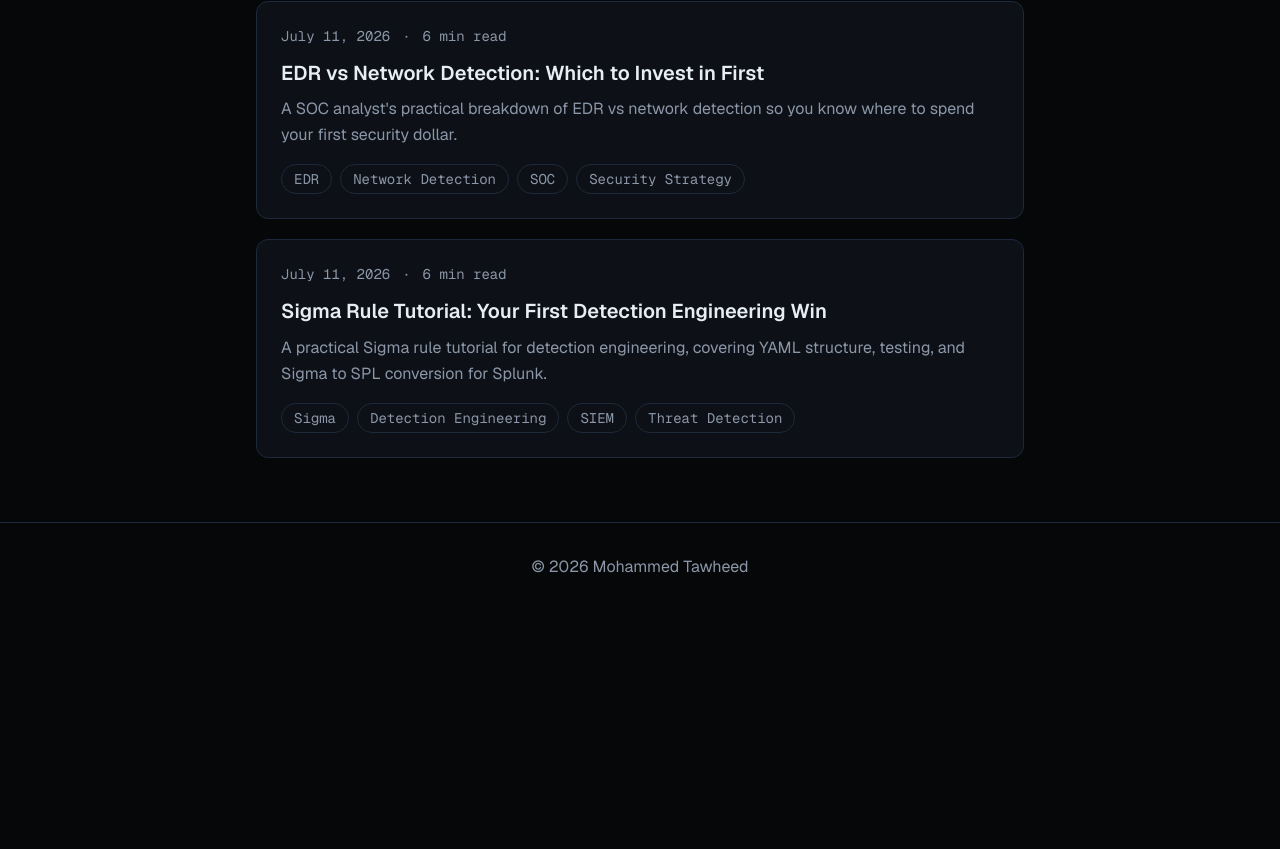
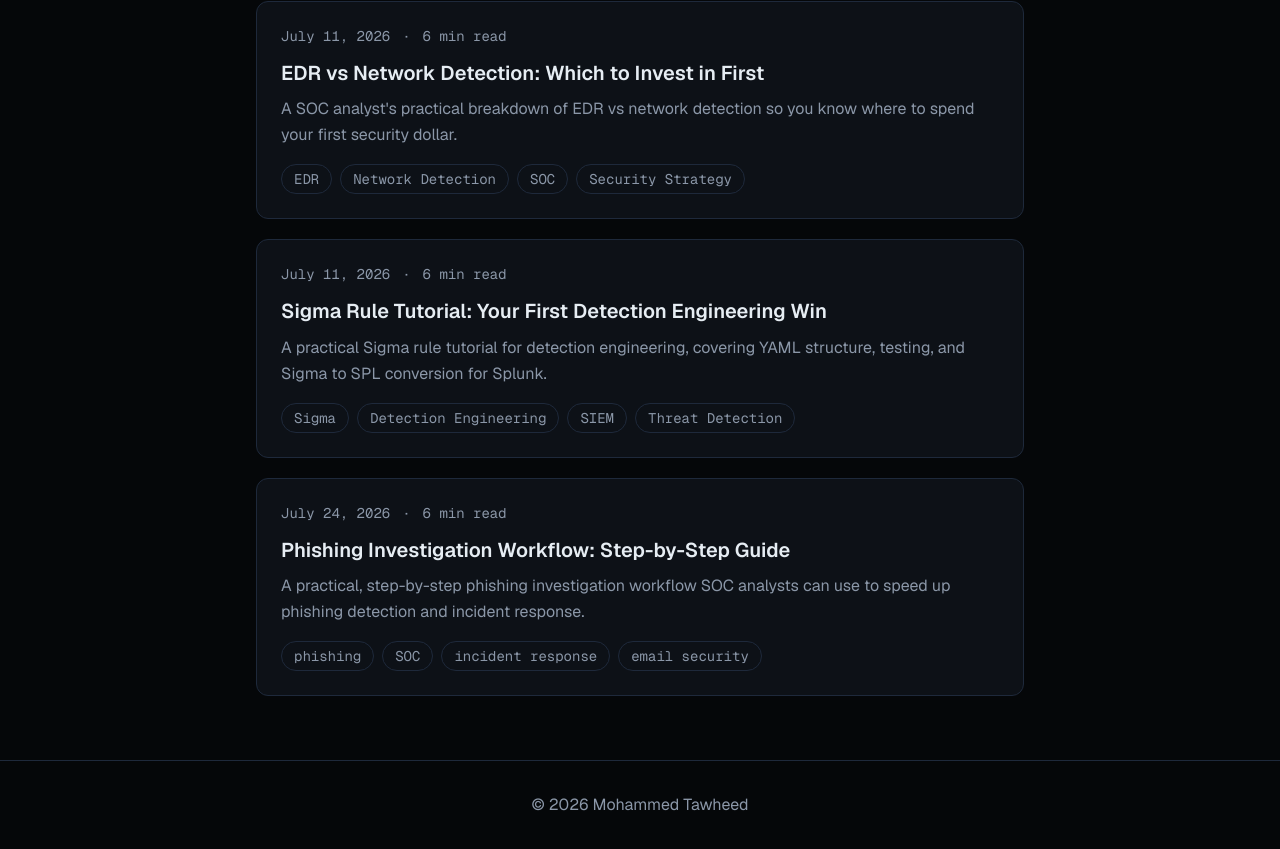
Before and after one commit to Tawheed30/portfolio, a Next.js app: page /blog in a window 1280 px wide. Shown: the part 1780-2629 px from the top of the page. Before the commit the page ends 2391 px from the top, so only its background shows below. Built offline with nearby package versions, Linux system fonts and the light colour scheme.

Commit message:
feat: Auto-generate blog post

```diff
--- a/src/data/blog.ts
+++ b/src/data/blog.ts
@@ -327,6 +327,44 @@ export const posts: BlogPost[] = [
         }
   ]
   },
+  {
+    slug: "phishing-investigation-workflow-step-by-step",
+    title: "Phishing Investigation Workflow: Step-by-Step Guide",
+    date: "2026-07-24",
+    excerpt: "A practical, step-by-step phishing investigation workflow SOC analysts can use to speed up phishing detection and incident response.",
+    readingTime: "6 min read",
+    tags: ["phishing","SOC","incident response","email security"],
+    keywords: ["phishing investigation","email security","phishing detection","incident response","SOC analyst","MITRE ATT&CK"],
+    content:   [
+        {
+              "body": "Phishing investigation is one of the most common tasks that lands in a SOC analyst's queue, and it's usually where email security and incident response meet in real time. As an L1 analyst, I triage phishing alerts almost every shift, and the difference between a slow investigation and a fast one is having a repeatable workflow. This post walks through a step-by-step phishing investigation workflow you can apply to improve phishing detection, reduce triage time, and document evidence cleanly for escalation. No guesswork — just the practical order of operations that holds up under pressure."
+        },
+        {
+              "heading": "Start With Safe Header and Metadata Analysis",
+              "body": "Before you touch anything, look at the email headers. Pull the raw source from your email security platform (Microsoft Defender for Office 365, Proofpoint, or whatever your org uses) rather than the rendered message. Check the Return-Path, Reply-To, and the sending IP in the Received chain. Then validate SPF, DKIM, and DMARC results — a hard fail on all three is a strong signal, but a pass doesn't clear a message either, since attackers routinely spoof lookalike domains that authenticate fine. Note the display name vs. actual sender mismatch, which is a classic phishing tell. Document every value; you'll need it later when you map the activity."
+        },
+        {
+              "heading": "Defang and Inspect URLs and Attachments",
+              "body": "Never click a live link during a phishing investigation. Defang URLs (hxxp://, [.] notation) before pasting them anywhere. Detonate suspicious URLs and attachments in a sandbox like Any.Run, Joe Sandbox, or your EDR's built-in detonation. For static analysis, tools like urlscan.io and VirusTotal help you check reputation and see final redirect chains. For attachments, hash the file (SHA-256) and check the hash against threat intel before opening. Watch for HTML smuggling, credential-harvesting landing pages, and OAuth consent phishing — the last one bypasses password theft entirely and is easy to miss if you only look for fake login pages."
+        },
+        {
+              "heading": "Pivot in Splunk or QRadar",
+              "body": "Once you have your indicators — sender domain, sending IP, URLs, file hashes — pivot into your SIEM. In Splunk or QRadar, search for the sender domain and URLs across mail logs, proxy/firewall logs, and endpoint telemetry. The key questions: How many users received this message? Did anyone click? Did anyone submit credentials or download the attachment? Correlating email logs with proxy and EDR data tells you whether this is a single blocked email or the start of a broader campaign. Searching by IOC across your log sources is what turns a single alert into a scoped incident."
+        },
+        {
+              "heading": "Map to MITRE ATT&CK and Score Impact",
+              "body": "Mapping the behavior to MITRE ATT&CK gives your findings a shared language for escalation. Most phishing lands under Initial Access — Phishing (T1566), with sub-techniques for spearphishing links (T1566.002) or attachments (T1566.001). If credentials were harvested, note the follow-on techniques like Valid Accounts (T1078). This mapping helps the L2/L3 team and IR understand potential next steps without re-reading your entire ticket, and it keeps documentation consistent across analysts."
+        },
+        {
+              "heading": "Contain, Document, and Escalate",
+              "body": "For containment, work within your SOC's playbook: purge the message from mailboxes, block the sender and malicious domains/URLs, and if credentials were entered, flag the accounts for a password reset and session revocation. Then write it up cleanly — indicators, affected users, actions taken, and ATT&CK mapping — so the incident response process can continue without gaps. Good documentation is what separates a defensible investigation from a scramble. Escalate anything beyond your L1 authority instead of guessing."
+        },
+        {
+              "heading": "Takeaway",
+              "body": "A strong phishing investigation workflow is boring in the best way: headers, defanged URLs, SIEM pivots, ATT&CK mapping, containment, documentation. Run the same order every time and phishing detection becomes faster and your incident response tickets become cleaner. Build a personal checklist from these steps and refine it as you see more real emails. For more SOC and email security walkthroughs, check the rest of the portfolio."
+        }
+  ]
+  },
 ];
 
 export function getPostBySlug(slug: string) {
```
